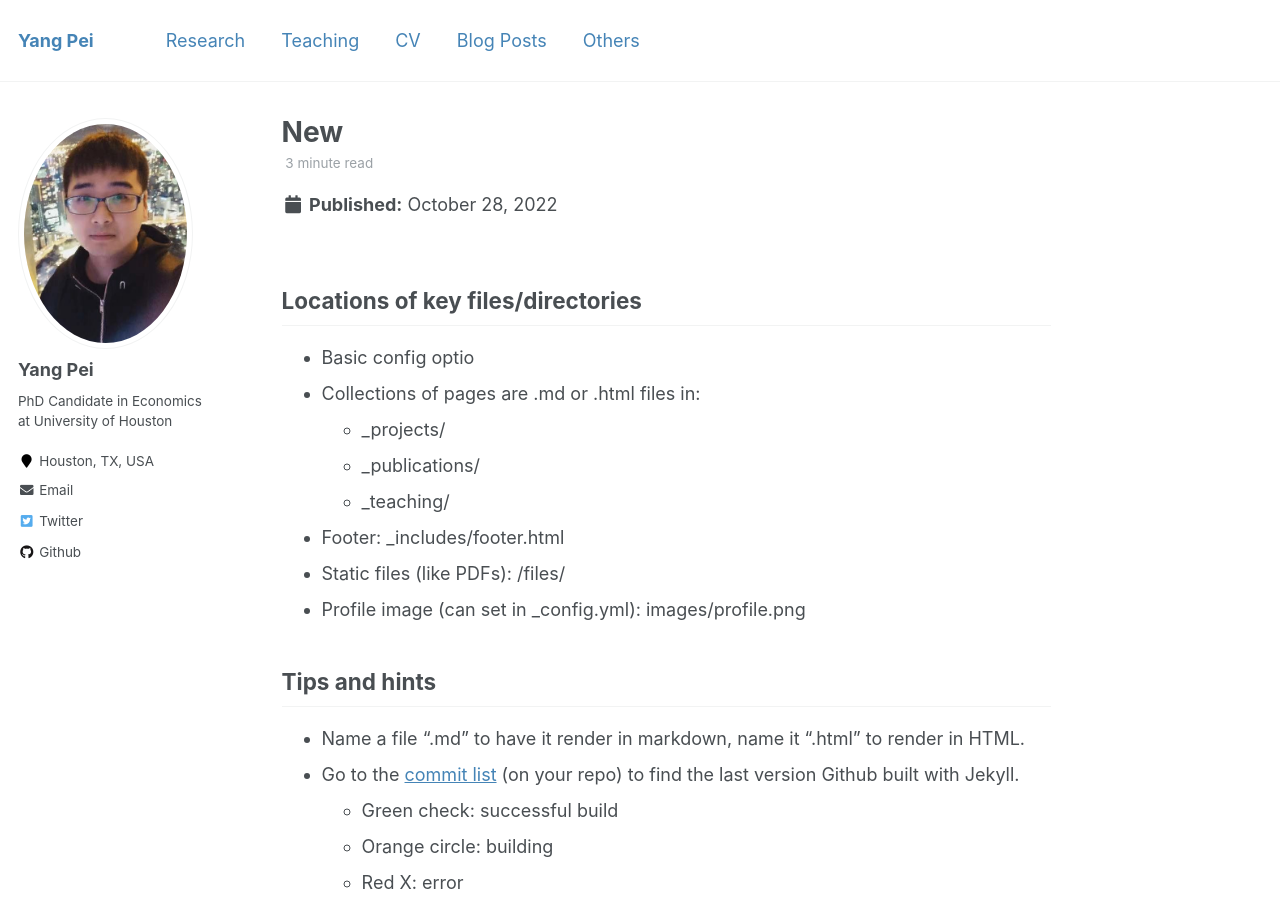
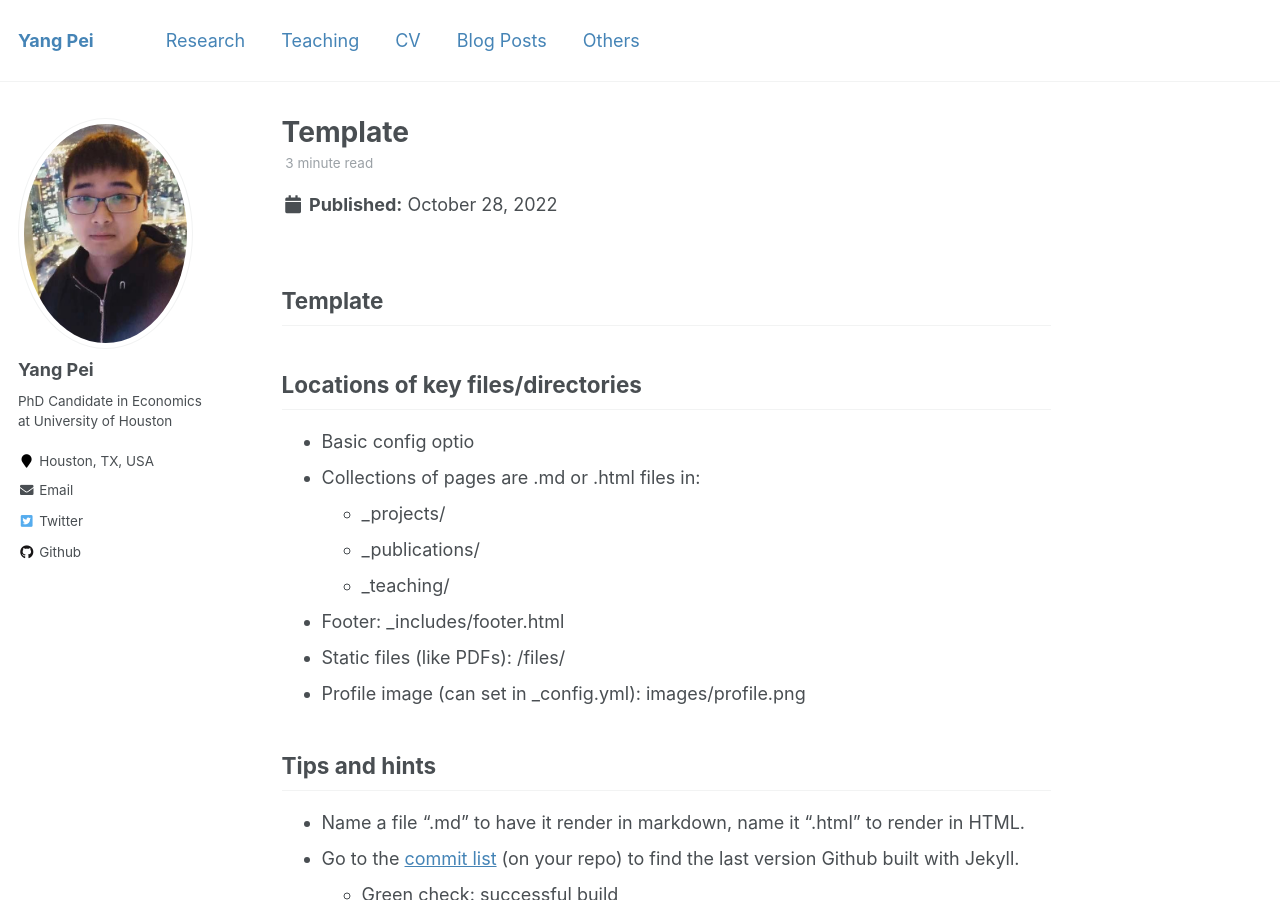
Before and after one commit to ypei1/ypei1.github.io, a Jekyll site: the page built from _posts/2022-10-18-test-1.md, in a window 1280 px wide and 900 px high. Built offline with Jekyll 4.4.1, drawn with Linux system fonts in a browser that asks for light colours.

Commit message:
Update 2022-10-18-test-1.md

```diff
--- a/_posts/2022-10-18-test-1.md
+++ b/_posts/2022-10-18-test-1.md
@@ -1,5 +1,5 @@
 ---
-title: 'New'
+title: 'Template'
 date: 2022-10-28
 permalink: /posts/2022/10/testlink/
 tags:
@@ -8,7 +8,7 @@ tags:
 ---
 
 
-
+## Template
 
 ## Locations of key files/directories
 
```
